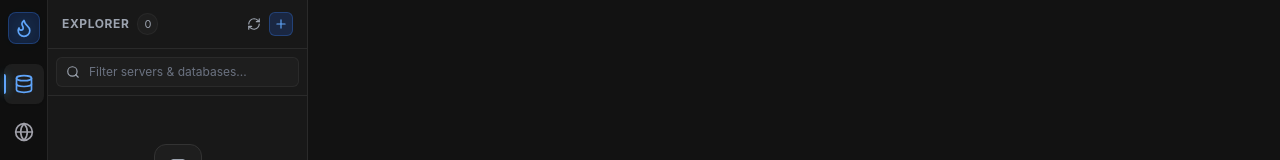
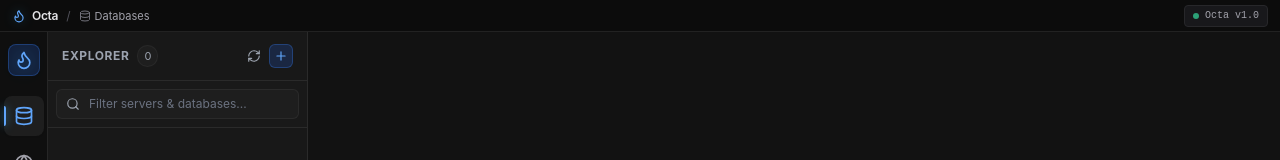
Before and after one commit to moaazsaadawydev-lab/Octa, a React (Vite) app in the folder frontend/: page / in a window 1280 px wide. Shown: the top 160 px of the page. Built offline with nearby package versions, Linux system fonts and the light colour scheme; grey boxes are pictures that could not be loaded.

Commit message:
feat: add TitleBar component and update app title to Octa

```diff
--- a/frontend/src/App.tsx
+++ b/frontend/src/App.tsx
@@ -1,4 +1,5 @@
 import React, { useState, useEffect, useCallback } from 'react';
+import { TitleBar } from './components/TitleBar';
 import { ActivityBar, ActiveModule } from './components/ActivityBar';
 import { Sidebar } from './components/Sidebar';
 import { Workspace } from './components/Workspace';
@@ -224,7 +225,12 @@ export function App() {
   }, []);
 
   return (
-    <div className="flex h-screen w-screen bg-surface-950 text-gray-100 font-sans overflow-hidden select-none">
+    <div className="flex flex-col h-screen w-screen bg-surface-950 text-gray-100 font-sans overflow-hidden select-none">
+      {/* Top Frameless TitleBar with Brand & Drag Handle */}
+      <TitleBar activeModule={activeModule} activeSession={activeSession} />
+
+      {/* Main Workspace Body */}
+      <div className="flex-1 flex overflow-hidden">
         {/* Activity Bar (VS Code style slim left rail) */}
         <ActivityBar activeModule={activeModule} setActiveModule={setActiveModule} />
 
@@ -317,6 +323,7 @@ export function App() {
             </div>
           </div>
         )}
+      </div>
 
       {/* New Connection Modal */}
       <NewConnectionModal
--- /dev/null
+++ b/frontend/src/components/TitleBar.tsx
@@ -0,0 +1,66 @@
+import React from 'react';
+import { Flame, Database, Globe, Settings } from 'lucide-react';
+import { ActiveSession } from '../types/connection';
+import { ActiveModule } from './ActivityBar';
+
+interface TitleBarProps {
+  activeModule: ActiveModule;
+  activeSession: ActiveSession | null;
+}
+
+export const TitleBar: React.FC<TitleBarProps> = ({ activeModule, activeSession }) => {
+  return (
+    <div
+      style={{ '--wails-draggable': 'drag' } as any}
+      className="h-8 bg-[#0c0c0c] border-b border-[#222222] flex items-center justify-between px-3 select-none flex-shrink-0 z-50 text-xs"
+    >
+      {/* Left Brand & App Identity */}
+      <div className="flex items-center gap-2">
+        <div className="flex items-center gap-1.5">
+          <Flame className="w-3.5 h-3.5 text-brand-400 drop-shadow-[0_0_6px_rgba(56,189,248,0.4)]" />
+          <span className="font-semibold text-zinc-200 text-xs tracking-tight">Octa</span>
+        </div>
+        <span className="text-zinc-600">/</span>
+        <span className="text-[11px] text-zinc-400 flex items-center gap-1">
+          {activeModule === 'databases' && (
+            <>
+              <Database className="w-3 h-3 text-zinc-500" />
+              <span>Databases</span>
+            </>
+          )}
+          {activeModule === 'http' && (
+            <>
+              <Globe className="w-3 h-3 text-zinc-500" />
+              <span>HTTP / API Client</span>
+            </>
+          )}
+          {activeModule === 'settings' && (
+            <>
+              <Settings className="w-3 h-3 text-zinc-500" />
+              <span>Settings</span>
+            </>
+          )}
+        </span>
+      </div>
+
+      {/* Center Context / Active Database Breadcrumb */}
+      {activeSession && (
+        <div className="flex items-center gap-1.5 text-[11px] text-zinc-400">
+          <span className="text-zinc-500 font-mono text-[10px]">
+            {activeSession.connection.host}:{activeSession.connection.port}
+          </span>
+          <span className="text-zinc-600">/</span>
+          <span className="text-emerald-400 font-medium">{activeSession.activeDatabase}</span>
+        </div>
+      )}
+
+      {/* Right subtle version badge */}
+      <div className="flex items-center gap-2">
+        <div className="flex items-center gap-1.5 px-2 py-0.5 rounded text-[10px] font-mono bg-zinc-900 border border-zinc-800 text-zinc-400">
+          <span className="w-1.5 h-1.5 rounded-full bg-emerald-400 animate-pulse" />
+          <span>Octa v1.0</span>
+        </div>
+      </div>
+    </div>
+  );
+};
```
Also changed, not shown: 1 other file (tests, documents, lock files or other folders). Lines whose indentation alone changed are shown as unchanged.
